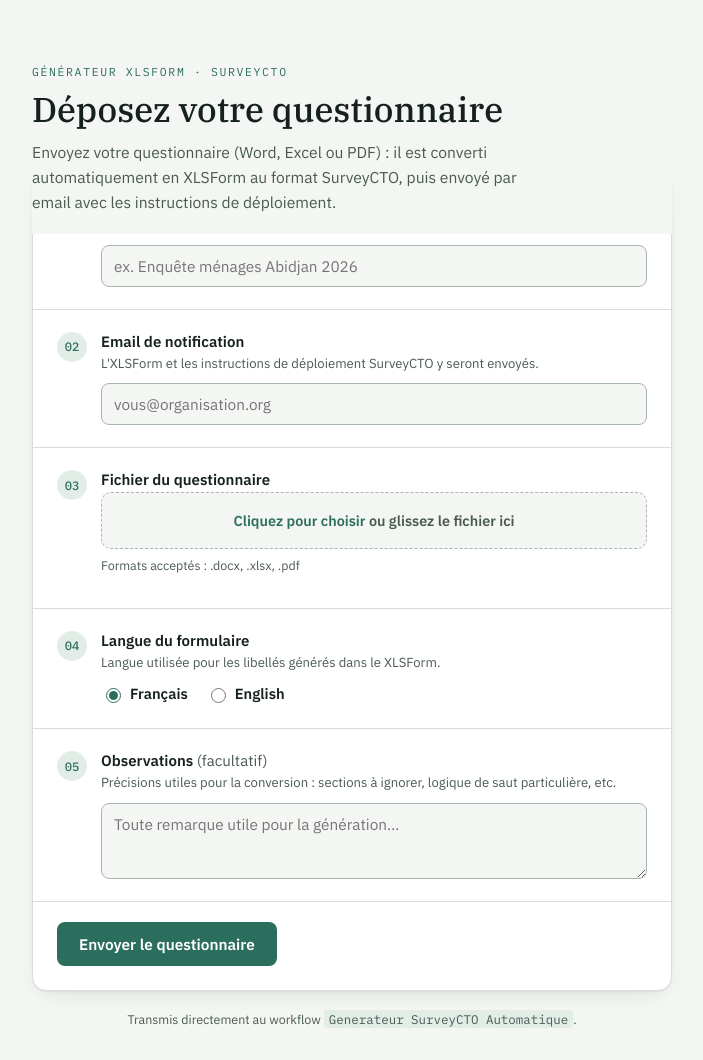
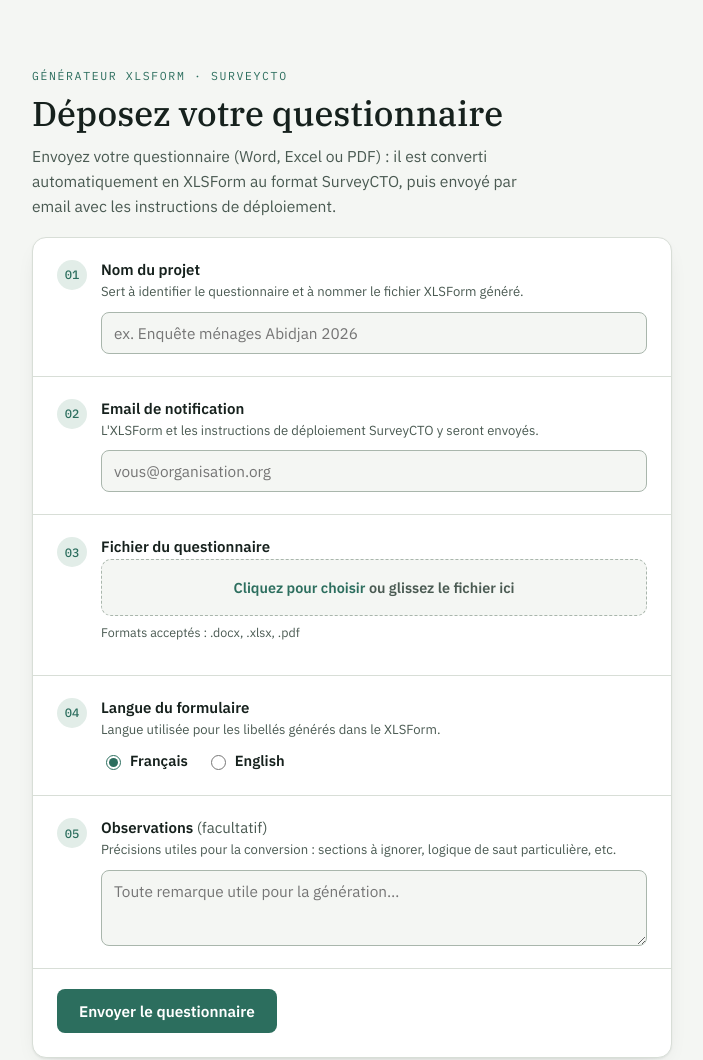
Before and after one commit to trebi7/Generateur-SurveyCTO_XLSForm-Automatique, a plain HTML site: page index.html in a window 1280 px wide. Shown: the top 1060 px of the page, without its empty margins (288-991 px from the left). Before the commit the page ends 1028 px from the top, so only its background shows below. Drawn offline with Linux system fonts and the light colour scheme.

Commit message:
Add files via upload

```diff
--- a/index.html
+++ b/index.html
@@ -68,7 +68,7 @@
     font-family: "IBM Plex Sans", system-ui, sans-serif;
     display: flex;
     justify-content: center;
-    padding: 0 20px 80px;
+    padding: clamp(24px, 5vw, 64px) 20px 80px;
   }
 
   .page {
@@ -81,10 +81,8 @@
     top: 0;
     z-index: 5;
     background: var(--bg);
-    padding-top: clamp(24px, 5vw, 64px);
-    margin-top: calc(-1 * clamp(24px, 5vw, 64px));
+    padding-top: 4px;
     padding-bottom: 18px;
-    border-bottom: 1px solid transparent;
   }
 
   .masthead {
```
